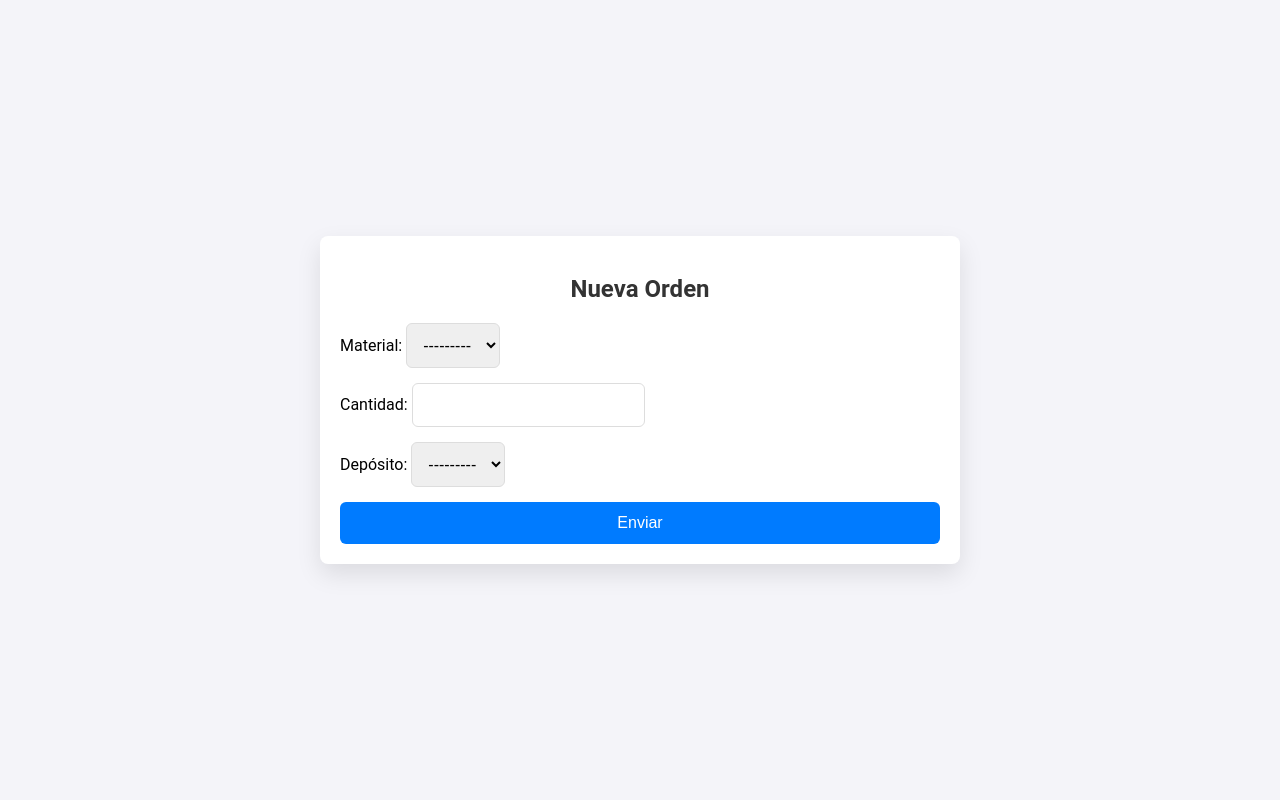
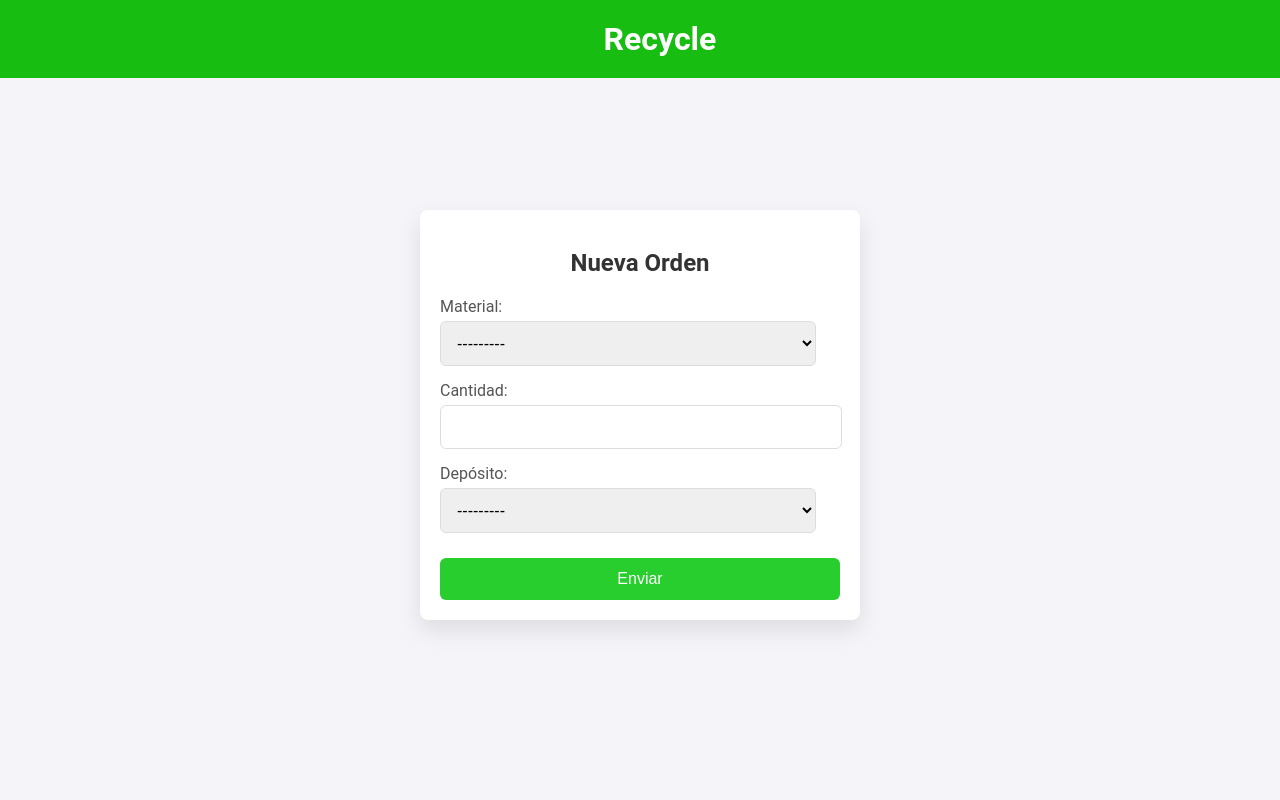
Before and after one commit to ignacioedlp/ecocycle, a Django app: template recolectores/templates/nueva_orden.html in a window 1280 px wide. Run offline with Django 5.2, Linux system fonts and the light colour scheme; the template is opened without the code that fills it: values that come from a table or form of the project are taken from there, others are empty; parts of the project's set-up code (start-up, migrations or seed data) failed here and were passed over.

Commit message:
Agrego estilos

```diff
--- a/recolectores/static/styles.css
+++ b/recolectores/static/styles.css
@@ -1,28 +1,56 @@
 /* Estilo general del cuerpo */
 body {
-    font-family: Arial, sans-serif;
-    background-color: #f4f4f4;
+    font-family: 'Roboto', sans-serif;
+    background-color: #f4f4f9;
+    margin: 0;
+    padding: 0;
+    height: 100vh;
     display: flex;
     justify-content: center;
     align-items: center;
-    height: 100vh;
+    flex-direction: column;
+}
+
+/* Header */
+header {
+    width: 100%;
+    background-color: #17bd11;
+    padding: 20px;
+    text-align: center;
+    color: white;
+    position: fixed; /* Fija el header en la parte superior */
+    top: 0;
+    left: 0;
+    z-index: 1000; /* Asegura que esté por encima del resto del contenido */
+}
+
+header h1 {
     margin: 0;
+    font-size: 2rem;
 }
 
 /* Contenedor del formulario */
 .form-container {
-    background-color: white;
+    width: 100%;
+    max-width: 400px;
     padding: 20px;
-    border-radius: 10px;
-    box-shadow: 0 4px 8px rgba(0, 0, 0, 0.1);
-    width: 300px;
+    background-color: #ffffff;
+    border-radius: 8px;
+    box-shadow: 0 10px 25px rgba(0, 0, 0, 0.1);
+    margin-top: 30px;
 }
 
 /* Título del formulario */
 h2 {
     text-align: center;
+    color: #333;
     margin-bottom: 20px;
-    color: #333;
+}
+
+/* Estilo del formulario */
+form {
+    display: block;
+    width: 100%;
 }
 
 /* Estilo para las etiquetas y los inputs */
@@ -32,51 +60,70 @@
     color: #555;
 }
 
-form input {
-    width: 100%;
-    padding: 10px;
+form input, select {
+    width: calc(100% - 24px);
+    padding: 12px;
     margin-bottom: 15px;
-    border: 1px solid #ccc;
-    border-radius: 5px;
-    box-sizing: border-box;
+    border: 1px solid #ddd;
+    border-radius: 6px;
+    font-size: 16px;
+    transition: border-color 0.3s ease;
 }
 
-/* Estilo para los inputs cuando están en foco */
 form input:focus {
-    border-color: #66afe9;
+    border-color: #7dd412;
     outline: none;
-    box-shadow: 0 0 8px rgba(102, 175, 233, 0.6);
+    box-shadow: 0 0 5px rgba(0, 123, 255, 0.3);
+}
+
+form select:focus {
+    border-color: #7dd412;
+    outline: none;
+    box-shadow: 0 0 5px rgba(0, 123, 255, 0.3);
 }
 
 /* Estilo del botón */
 button {
+    padding: 12px;
+    font-size: 16px;
+    background-color: #27ce2d;
+    color: #fff;
+    border: none;
+    border-radius: 6px;
+    cursor: pointer;
+    transition: background-color 0.3s ease;
     width: 100%;
-    padding: 10px;
-    background-color: #3292f1;
-    color: white;
-    border: none;
-    border-radius: 5px;
-    cursor: pointer;
-    font-size: 16px;
+    margin-top: 10px;
 }
 
-/* Estilo del botón al pasar el ratón */
 button:hover {
-    background-color: #23d1ae;
+    background-color: #04a817;
 }
 
+/* Mensajes de error y éxito */
 .messages li {
-    padding: 10px;
-    margin: 10px 0;
-    border-radius: 5px;
+    padding: 15px;
+    margin-bottom: 10px;
+    border-radius: 6px;
+    font-size: 14px;
+}
+
+.error {
+    background-color: #f8d7da;
+    color: #721c24;
+    border: 1px solid #f5c6cb;
 }
 
 .success {
     background-color: #d4edda;
     color: #155724;
+    border: 1px solid #c3e6cb;
 }
 
-.error {
-    background-color: #f8d7da;
-    color: #721c24;
+/* Responsive */
+@media (max-width: 600px) {
+    .form-container {
+        width: 90%;
+        margin: 0 auto;
+    }
 }
--- a/recolectores/templates/nueva_orden.html
+++ b/recolectores/templates/nueva_orden.html
@@ -3,96 +3,13 @@
 <head>
     <meta charset="UTF-8">
     <meta name="viewport" content="width=device-width, initial-scale=1.0">
+    {% load static %}
+    <link rel="stylesheet" href="{% static 'styles.css' %}">
     <title>Nueva orden</title>
-    <style>
-        body {
-            font-family: 'Roboto', sans-serif;
-            background-color: #f4f4f9;
-            margin: 0;
-            padding: 0;
-            display: flex;
-            justify-content: center;
-            align-items: center;
-            height: 100vh;
-        }
-        .form-container {
-            width: 100%;
-            max-width: 600px;
-            padding: 20px;
-            background-color: #ffffff;
-            border-radius: 8px;
-            box-shadow: 0 10px 25px rgba(0, 0, 0, 0.1);
-            margin: 20px;
-        }
-        h2 {
-            text-align: center;
-            color: #333;
-            margin-bottom: 20px;
-        }
-        form {
-            display: flex;
-            flex-direction: column;
-        }
-        input, select {
-            padding: 12px;
-            margin-bottom: 15px;
-            border: 1px solid #ddd;
-            border-radius: 6px;
-            font-size: 16px;
-            transition: border-color 0.3s ease;
-        }
-        input:focus, select:focus {
-            border-color: #007bff;
-            outline: none;
-            box-shadow: 0 0 5px rgba(0, 123, 255, 0.3);
-        }
-        button {
-            padding: 12px;
-            font-size: 16px;
-            background-color: #007bff;
-            color: #fff;
-            border: none;
-            border-radius: 6px;
-            cursor: pointer;
-            transition: background-color 0.3s ease;
-        }
-        button:hover {
-            background-color: #0056b3;
-        }
-        .messages {
-            list-style: none;
-            padding: 0;
-            margin: 15px 0;
-        }
-        .messages li {
-            padding: 15px;
-            margin-bottom: 10px;
-            border-radius: 6px;
-            font-size: 14px;
-            display: flex;
-            align-items: center;
-        }
-        .messages li .icon {
-            margin-right: 8px;
-        }
-        .error {
-            background-color: #f8d7da;
-            color: #721c24;
-            border: 1px solid #f5c6cb;
-        }
-        .success {
-            background-color: #d4edda;
-            color: #155724;
-            border: 1px solid #c3e6cb;
-        }
-        @media (max-width: 600px) {
-            .form-container {
-                width: 90%;
-                margin: 20px auto;
-            }
-        }
-    </style>
 </head>
+<header>
+    <h1>Recycle</h1>
+</header>
 <body>
     <div class="form-container">
         <h2>Nueva Orden</h2>
```
Also changed, not shown: ecocycle/settings/base.py (+7 -4 lines), recolectores/templates/index.html (+12 -1 lines), recolectores/templates/login.html (+15 -5 lines).
